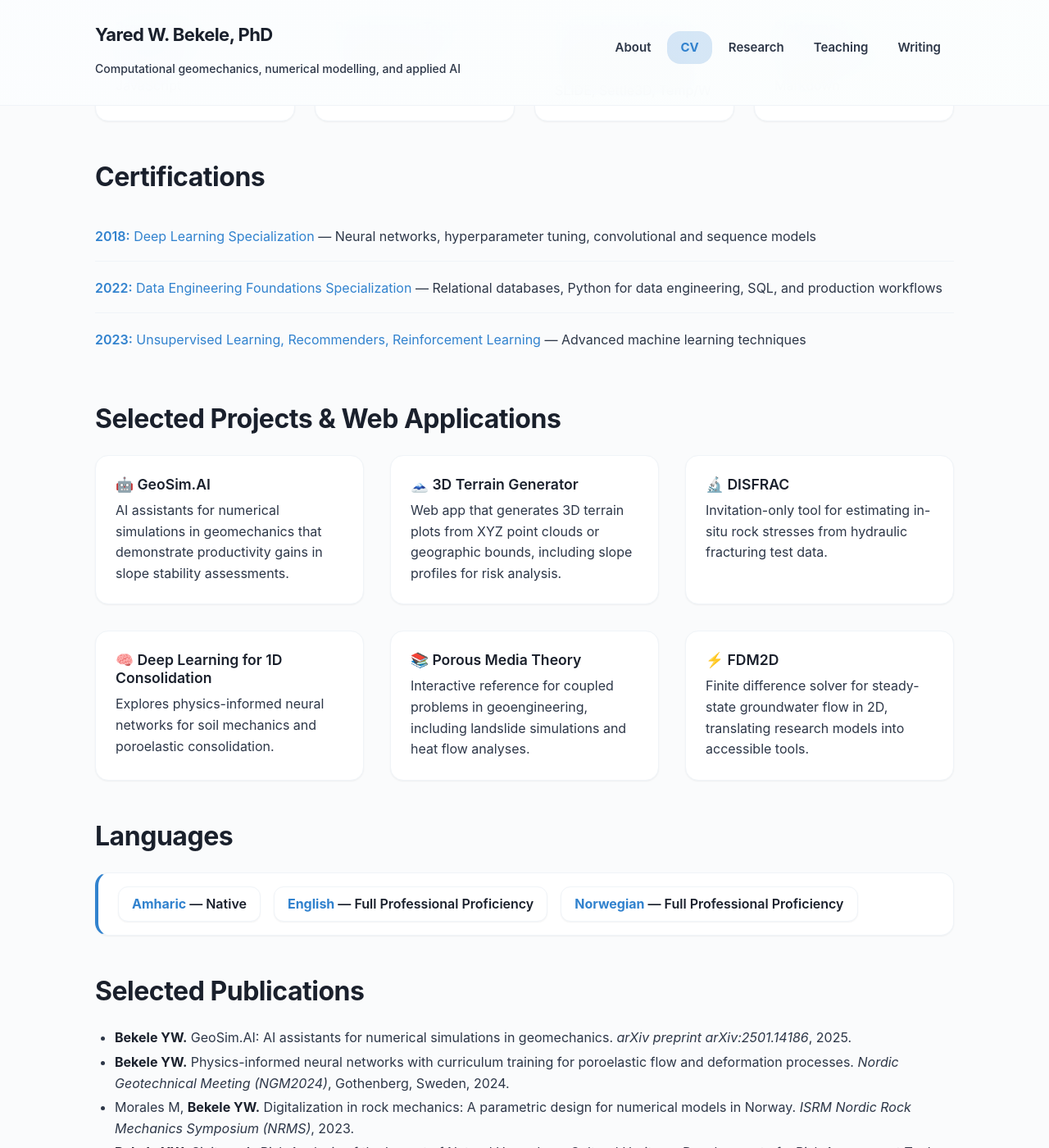
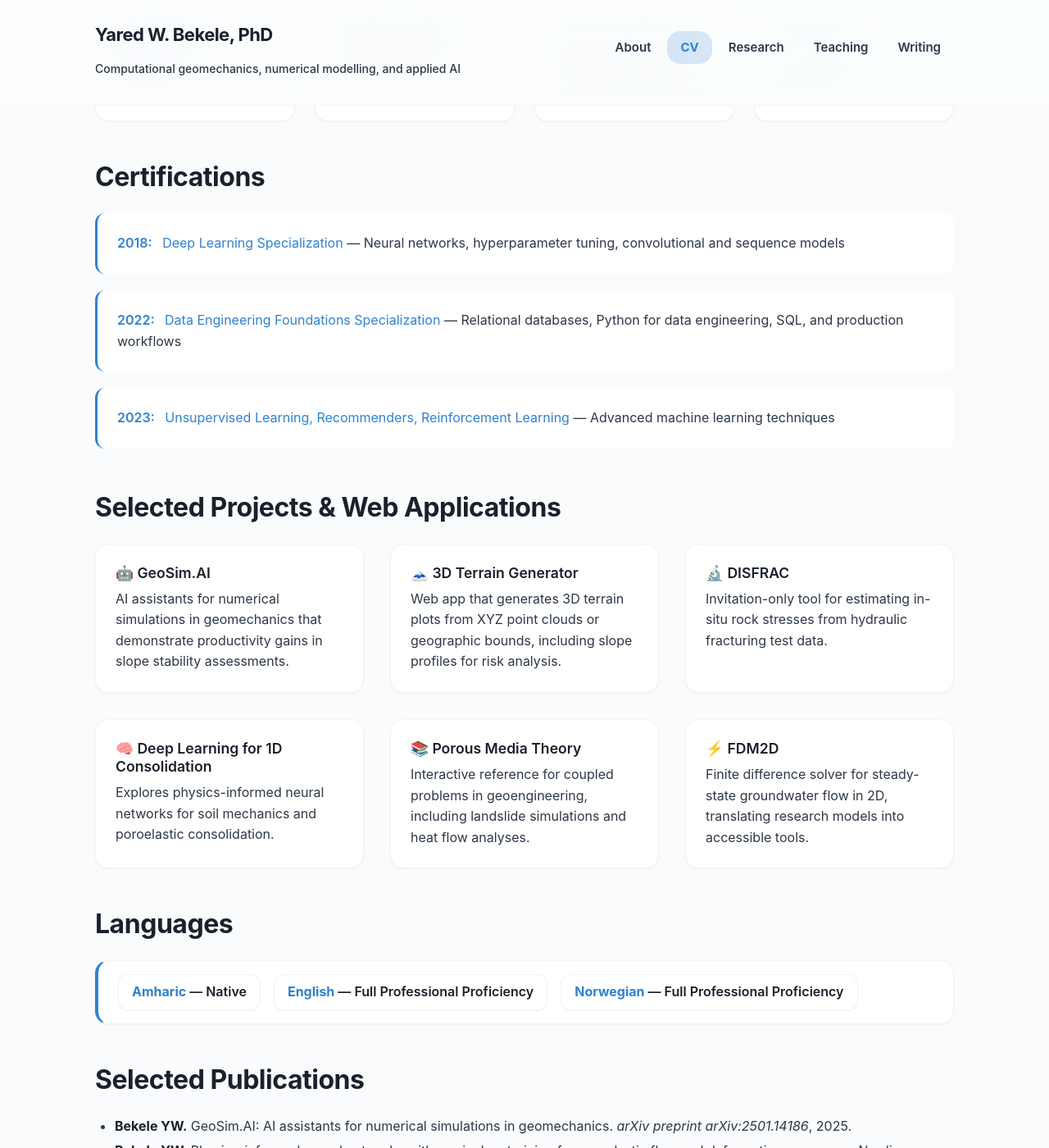
Before and after one commit to yaredwb/yaredwb.github.io, a Jekyll site: the page built from resume.md, in a window 1280 px wide and 1400 px high, scrolled down 2726 px. Shown: the whole window at 82% size. Built offline with Jekyll 4.4.1, drawn with Linux system fonts in a browser that asks for light colours; our own code applies the rules of GitHub Pages for plain Markdown files.

Commit message:
Enhance resume certifications display with improved styling and hover effects

```diff
--- a/css/style.css
+++ b/css/style.css
@@ -1463,21 +1463,28 @@ pre code {
   list-style: none;
   padding: 0;
   margin: 0;
+  display: grid;
+  gap: var(--spacing-md);
 }
 
 .resume-page .cv-certifications li {
-  padding: var(--spacing-md) 0;
-  border-bottom: 1px solid var(--color-border-light);
+  padding: var(--spacing-lg);
+  background: var(--color-surface);
+  border-left: 3px solid var(--color-accent);
+  border-radius: var(--radius-md);
   color: var(--color-text-secondary);
-}
-
-.resume-page .cv-certifications li:last-child {
-  border-bottom: none;
+  transition: all var(--transition-base);
+}
+
+.resume-page .cv-certifications li:hover {
+  transform: translateX(4px);
+  border-left-color: var(--color-success);
 }
 
 .resume-page .cv-certifications strong {
   color: var(--color-accent);
   font-weight: 600;
+  margin-right: var(--spacing-sm);
 }
 
 .resume-page .cv-publications {
```
